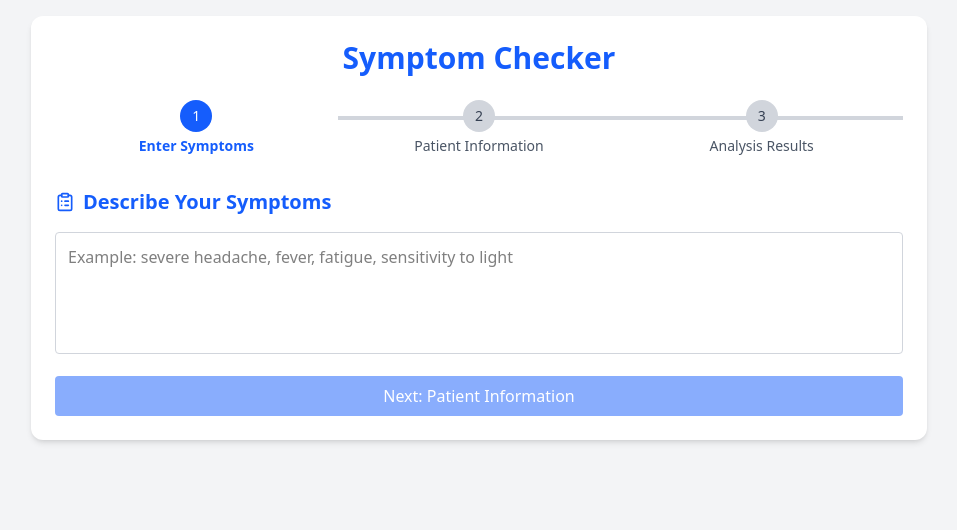
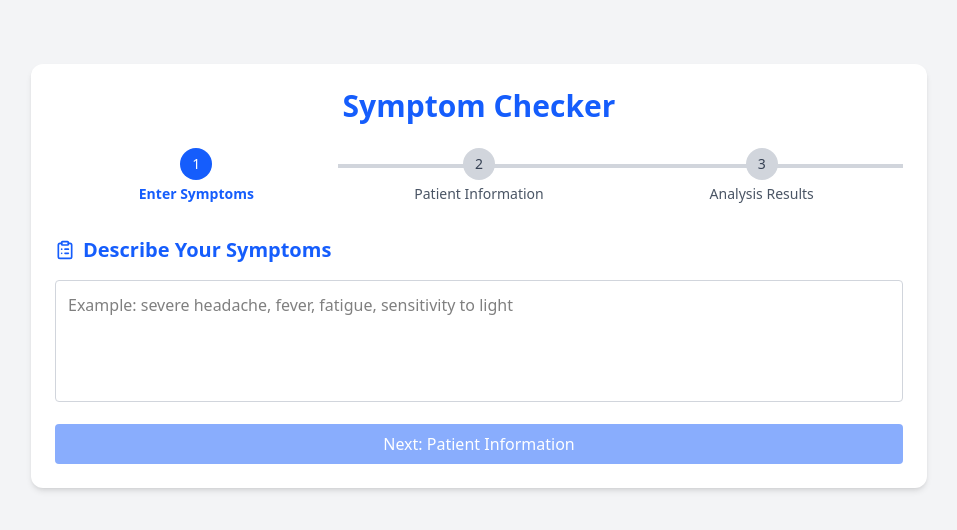
Before and after one commit to Bhaveshanjana/DiagnoBot, a React (Vite) app in the folder client/: page / in a window 1280 px wide. Shown: the top 530 px of the page, without its empty margins (161-1118 px from the left). Built offline with nearby package versions, Linux system fonts and the light colour scheme.

Commit message:
update home page

```diff
--- a/client/src/components/SymptomChecker.jsx
+++ b/client/src/components/SymptomChecker.jsx
@@ -79,7 +79,7 @@ const SymptomChecker = () => {
   };
 
   return (
-    <div className="max-w-4xl mx-auto bg-white rounded-xl shadow-md p-6">
+    <div className="max-w-4xl mx-auto bg-white rounded-xl shadow-md p-6 mt-12">
       <h1 className="text-3xl font-bold  text-blue-600 mb-6 flex  justify-center gap-2">
         Symptom Checker
       </h1>
```
